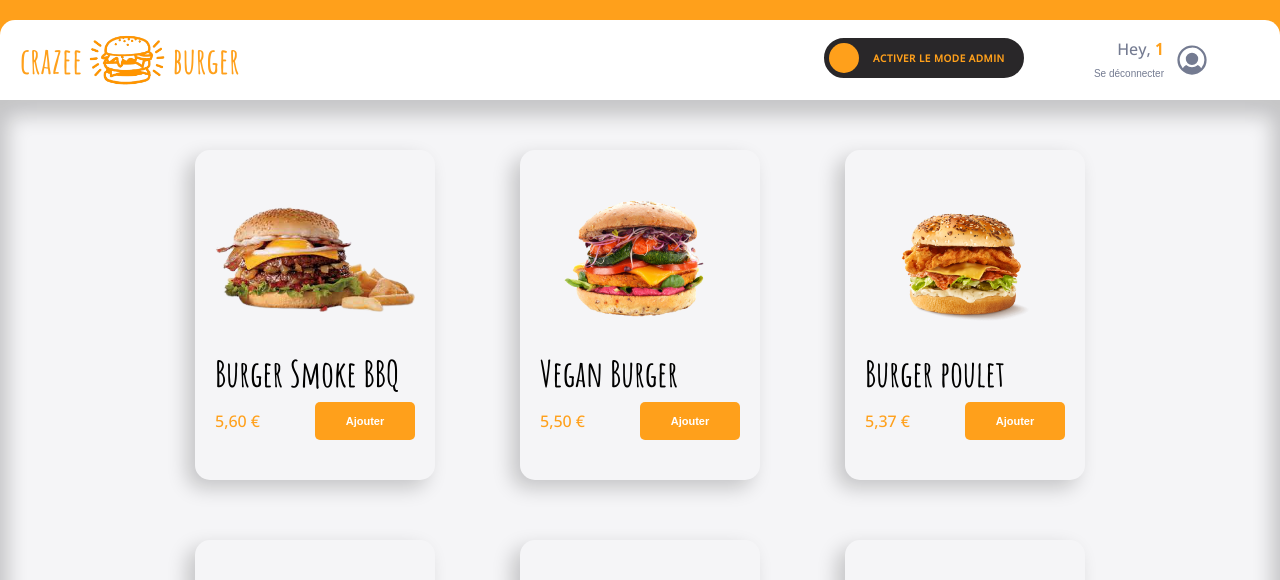
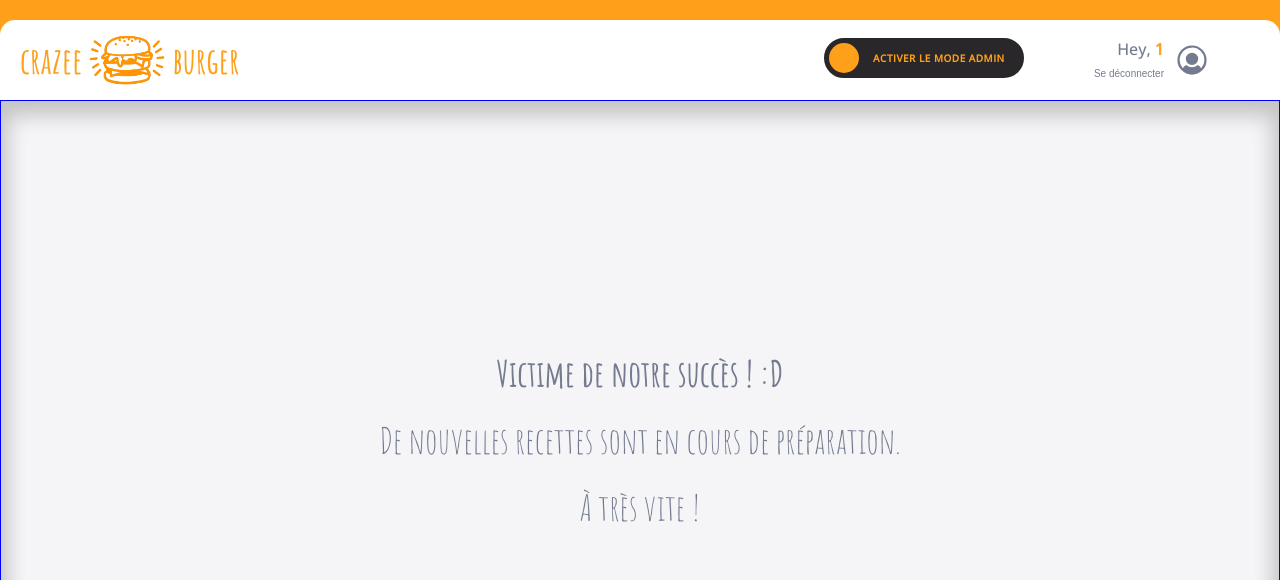
Before and after one commit to Tony-marques/crazee-burger-ts, a React (Vite) app: page /order/1 in a window 1280 px wide. Shown: the top 580 px of the page. Built offline with nearby package versions, Linux system fonts and the light colour scheme; grey boxes are pictures that could not be loaded.

Commit message:
✨F08 > EMPTYMESSAGE > Create component

```diff
--- /dev/null
+++ b/src/components/pages/OrderPage/Main/Admin/EmptyMessageContainer/EmptyMessage.tsx
@@ -0,0 +1,50 @@
+import styled from "styled-components";
+import { theme } from "../../../../../../theme";
+
+type EmptyMessageProps = {
+  title: string;
+  paragraphe: string;
+  lastParagraphe?: string;
+  Button?: JSX.Element;
+};
+
+const EmptyMessage = ({
+  title,
+  paragraphe,
+  lastParagraphe,
+  Button,
+}: EmptyMessageProps) => {
+  return (
+    <EmptyMessageStyled>
+      <h1>{title}</h1>
+      <p>{paragraphe}</p>
+      {lastParagraphe && <p>{lastParagraphe}</p>}
+      {Button && Button}
+    </EmptyMessageStyled>
+  );
+};
+
+export default EmptyMessage;
+
+const EmptyMessageStyled = styled.div`
+  border: 1px solid blue;
+  height: 100%;
+  display: flex;
+  justify-content: center;
+  align-items: center;
+  flex-direction: column;
+  gap: 21px;
+  font-family: "Amatic SC";
+
+  h1 {
+    color: ${theme.colors.greyBlue};
+    font-size: 36px;
+    font-weight: 700;
+  }
+
+  p {
+    color: ${theme.colors.greyBlue};
+    font-size: 36px;
+    font-weight: 400;
+  }
+`;
--- a/src/contexts/ProductContext.tsx
+++ b/src/contexts/ProductContext.tsx
@@ -17,7 +17,7 @@ const ProductContext = createContext<ProductContextType | null>(null);
 export const ProductContextProvider = ({
   children,
 }: ProductContextProviderProps) => {
-  const [products, setProducts] = useState<ProductType[]>(fakeMenu.LARGE);
+  const [products, setProducts] = useState<ProductType[]>(fakeMenu.EMPTY);
 
   const handleAddProduct = (productToAdd: ProductType) => {
     console.log(productToAdd);
```
